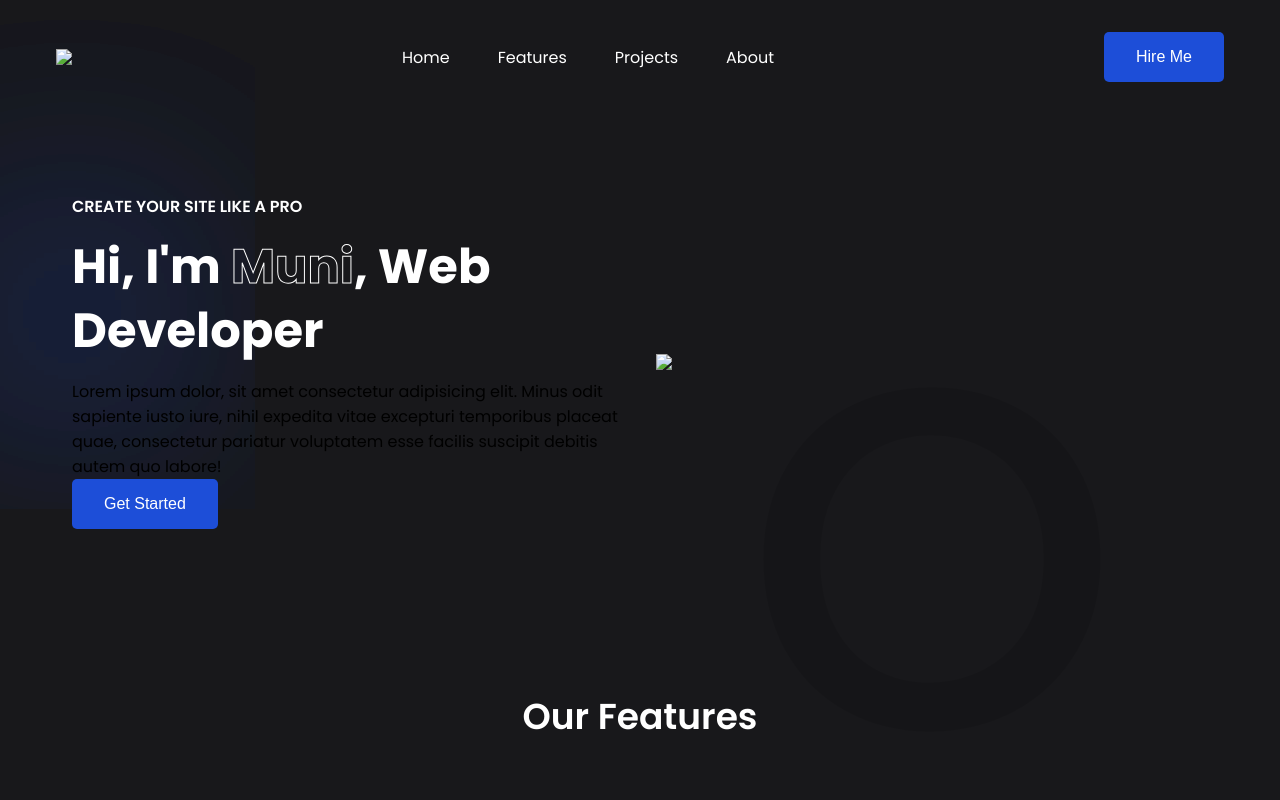
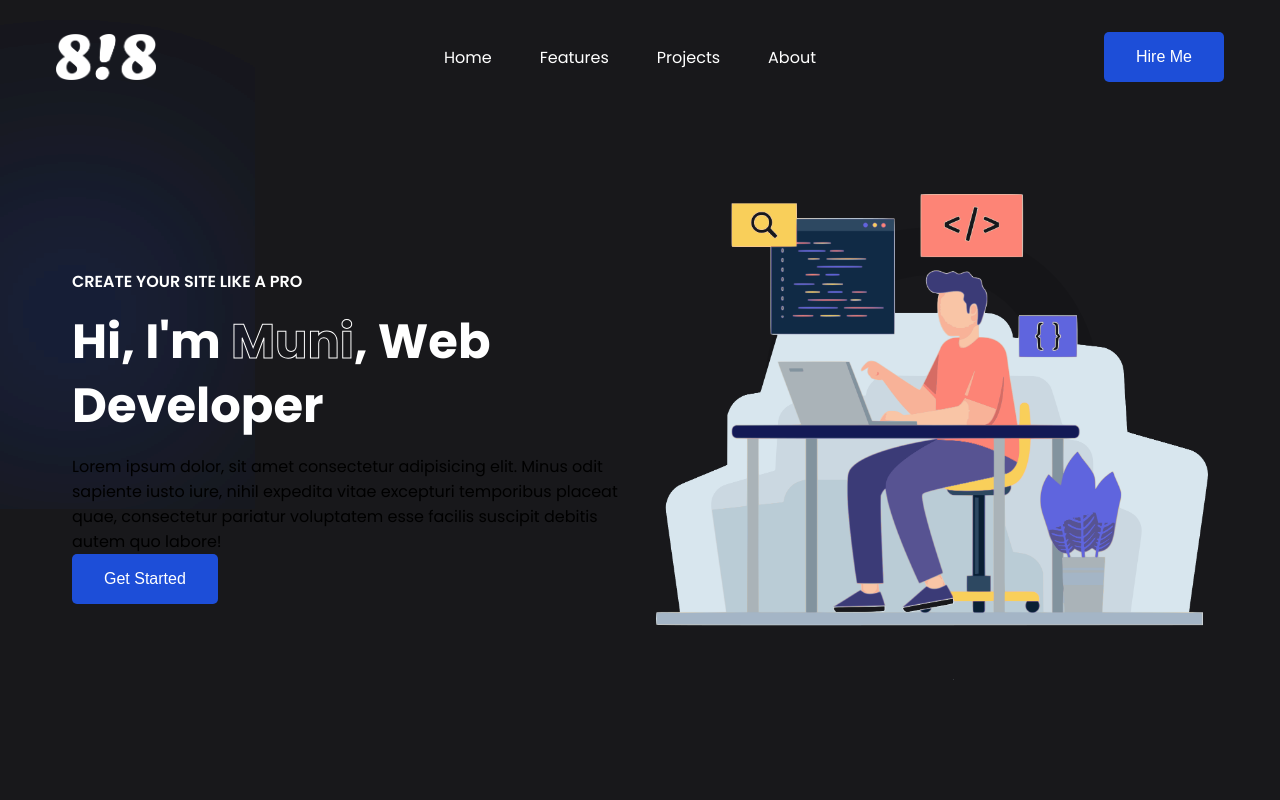
Before and after one commit to Munikumar818/new-web-portfolio-sample-, a plain HTML site: page index.html in a window 1280 px wide. Shown: the top 800 px of the page. Drawn offline with nearby package versions, Linux system fonts and the light colour scheme.

Commit message:
Update index.html
changes in images folder

```diff
--- a/index.html
+++ b/index.html
@@ -11,7 +11,7 @@
     <nav>
         <div class="nav-logo">
             <a href="#">
-                <img src="images/logo.png">
+                <img src="logo.png">
             </a>
         </div>
         <ul class="nav-links">
@@ -40,7 +40,7 @@
             <button class="btn"> Get Started</button>
         </div>
         <div class="image">
-            <img src="images/header1.png" >
+            <img src="header1.png" >
         </div>
     </header>
 
@@ -168,7 +168,7 @@
         <span class="blur"></span>
         <div class="column">
             <div class="logo">
-                <img src="images/logo.png" alt="">
+                <img src="logo.png" alt="">
             </div>
             <p style="margin-top: 1rem;">
                 lorem ipsum ksf kdsfds sdfki dfsdif
```
